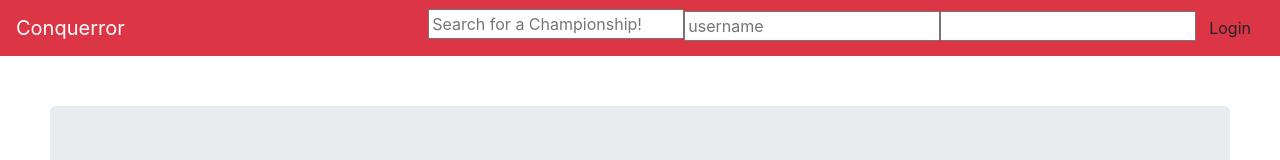
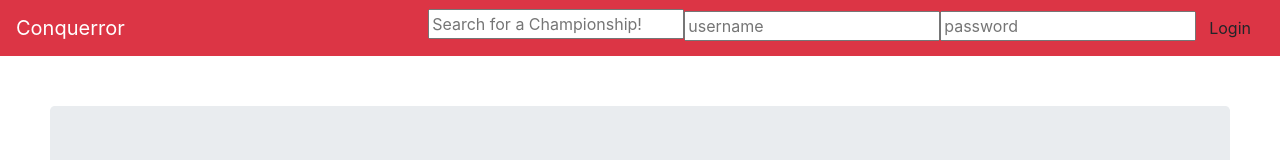
Before and after one commit to reagang1997/conquerror2, a React (Create React App) app in the folder client/: page / in a window 1280 px wide. Shown: the top 160 px of the page. Built offline with nearby package versions, Linux system fonts and the light colour scheme.

Commit message:
placeholder for password update

```diff
--- a/client/src/components/Login/index.js
+++ b/client/src/components/Login/index.js
@@ -18,7 +18,7 @@ function Login(){
     return(
         <div>
             <input placeholder='username' onChange={(e) => setUser({...user, email: e.target.value})}/>
-            <input placeholder={user.email} type='password' onChange={(e) => setUser({...user, password: e.target.value})}/>
+            <input placeholder='password' type='password' onChange={(e) => setUser({...user, password: e.target.value})}/>
             <button className='btn' onClick={loginUser}>Login</button>
         </div>
     )
```
